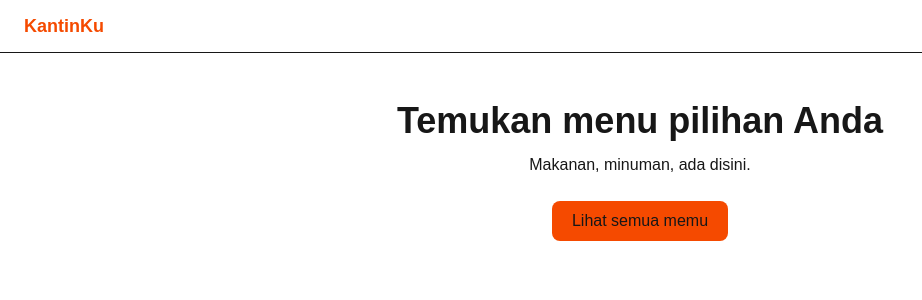
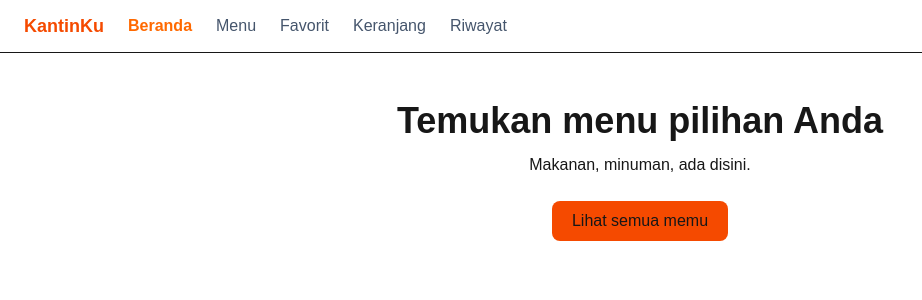
Before and after one commit to fachturrpl1/kantinku, a Next.js app: page / in a window 1280 px wide. Shown: the top 300 px of the page, without its empty margins (0-922 px from the left). Built offline with nearby package versions, Linux system fonts and the light colour scheme.

Commit message:
feat(layout): membuat navbar dan pengaplikasiannya

```diff
--- a/app/components/Navbar.tsx
+++ b/app/components/Navbar.tsx
@@ -2,19 +2,43 @@
 
 import Link from 'next/link'
 import { usePathname } from 'next/navigation'
-
-const halaman = [
-    { href: '/', label : 'Beranda'},
-    { href: '/menu', label : 'Menu'},
-    { href: '/favorit', label : 'Favorit'},
-    { href: '/keranjang', label : 'Keranjang'},
-    { href: '/riwayat', label: 'Riwayat'},
-]
+import { useState, useEffect } from 'react'
 
 export default function Navbar() {
     const pathname = usePathname();
+    const [jumlahItem, setJumlahItem] = useState(0);
+
+    useEffect(() => {
+        const hitung = () => {
+            const data = localStorage.getItem('keranjang');
+            if (data) {
+                const keranjang = JSON.parse(data);
+                const total = keranjang.reduce((acc: number, item: any) => acc + item.jumlah, 0);
+                setJumlahItem(total);
+            } else {
+                setJumlahItem(0);
+            }
+        };
+
+        hitung();
+        window.addEventListener("keranjang-berubah", hitung);
+
+        return () => {
+            window.removeEventListener("keranjang-berubah", hitung);
+        };
+    }, []);
+
+    const halaman = [
+        { href: '/', label: 'Beranda' },
+        { href: '/menu', label: 'Menu' },
+        { href: '/favorit', label: 'Favorit' },
+        { href: '/keranjang', label: `Keranjang${jumlahItem > 0 ? ` (${jumlahItem})` : ''}` },
+        { href: '/riwayat', label: 'Riwayat' },
+    ];
+
     return (
-        <nav className="flex items-center border-b px-6 py-3">
+        <div>
+            <nav className="flex items-center gap-6 border-b px-6 py-3">
                 <span className="text-lg font-bold text-orange-600">
                     KantinKu
                 </span>
@@ -28,10 +52,10 @@ export default function Navbar() {
                             : "text-slate-600 hover:text-orange-500"
                         }
                     >
-
+                        {p.label}
                     </Link>
                 ))}
-
             </nav>
-    )
+        </div>
+    );
 }
--- a/app/layout.tsx
+++ b/app/layout.tsx
@@ -25,8 +25,11 @@ export default function RootLayout({ children }: LayoutProps<"/">) {
       lang="en"
       className={`${geistSans.variable} ${geistMono.variable} h-full antialiased`}
     >
-      <Navbar/>
-      <body className="min-h-full flex flex-col">{children}</body>
+      <body className="min-h-full flex flex-col">
+        <Navbar/>
+        {children}
+      </body>
+
     </html>
   );
 }
```
Lines whose indentation alone changed are shown as unchanged.
